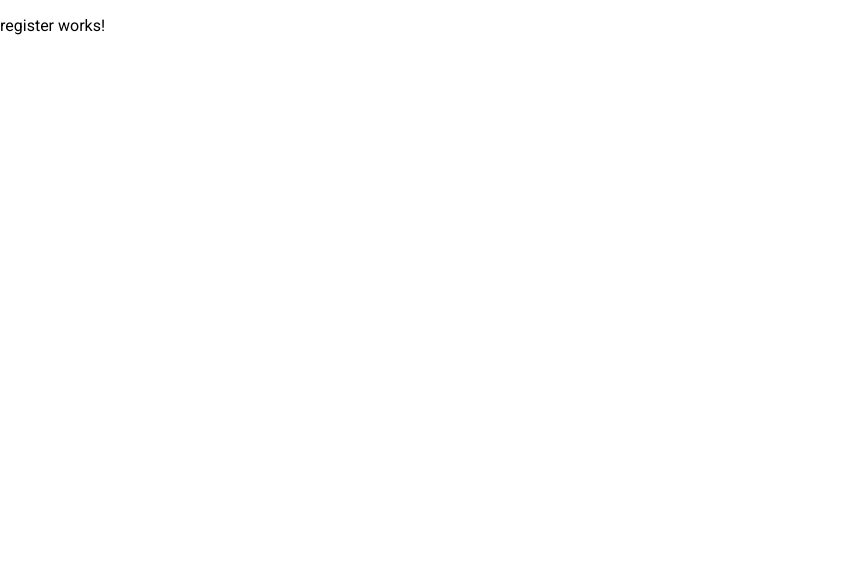
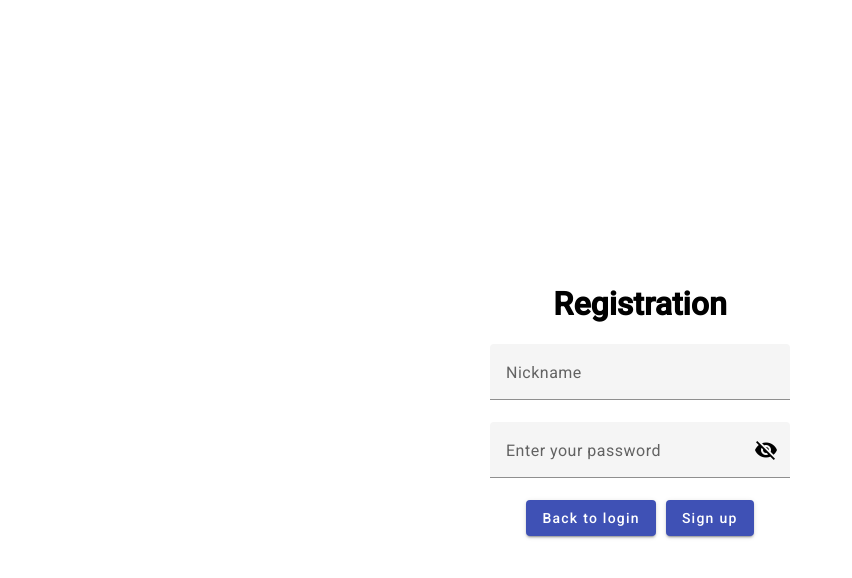
Before and after one commit to NawrockiMateusz/meet2gether-app, an Angular app in the folder frontend/: page /registration in a window 1280 px wide. Shown: the top 578 px of the page, without its empty margins (0-852 px from the left). Built offline with nearby package versions, Linux system fonts and the light colour scheme.

Commit message:
Add register view

```diff
--- a/frontend/src/app/register/register.component.html
+++ b/frontend/src/app/register/register.component.html
@@ -1 +1,19 @@
-<p>register works!</p>
+<div class="registration">
+    <h1>Registration</h1>
+    <mat-form-field>
+        <mat-label>Nickname</mat-label>
+        <input matInput>
+    </mat-form-field>
+    <mat-form-field>
+        <mat-label>Enter your password</mat-label>
+        <input matInput [type]="hide ? 'password' : 'text'">
+        <button mat-icon-button matSuffix (click)="hide = !hide" [attr.aria-label]="'Hide password'"
+            [attr.aria-pressed]="hide">
+            <mat-icon>{{hide ? 'visibility_off' : 'visibility'}}</mat-icon>
+        </button>
+    </mat-form-field>
+    <div class="buttons">
+        <button mat-raised-button color="primary" routerLink="/login">Back to login</button>
+        <button mat-raised-button color="primary">Sign up</button>
+    </div>
+</div>
--- a/frontend/src/app/register/register.component.scss
+++ b/frontend/src/app/register/register.component.scss
@@ -0,0 +1,15 @@
+.registration {
+  width: 100%;
+  height: 100%;
+  display: flex;
+  flex-direction: column;
+  align-items: center;
+  justify-content: center;
+  mat-form-field {
+    width: 300px;
+  }
+}
+.buttons {
+  display: flex;
+  gap: 10px;
+}
--- a/frontend/src/app/register/register.component.ts
+++ b/frontend/src/app/register/register.component.ts
@@ -1,12 +1,25 @@
 import { Component } from '@angular/core';
+import { CommonModule } from '@angular/common';
+import { MatFormFieldModule } from '@angular/material/form-field';
+import { MatInputModule } from '@angular/material/input';
+import { MatIconModule } from '@angular/material/icon';
+import { MatButtonModule } from '@angular/material/button';
+import { RouterLink } from '@angular/router';
 
 @Component({
   selector: 'app-register',
   standalone: true,
-  imports: [],
+  imports: [
+    CommonModule,
+    MatFormFieldModule,
+    MatInputModule,
+    MatIconModule,
+    MatButtonModule,
+    RouterLink,
+  ],
   templateUrl: './register.component.html',
-  styleUrl: './register.component.scss'
+  styleUrl: './register.component.scss',
 })
 export class RegisterComponent {
-
+  hide = true;
 }
```
